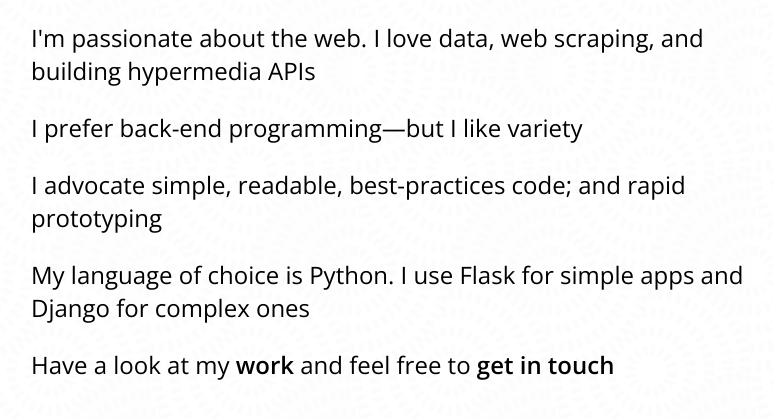
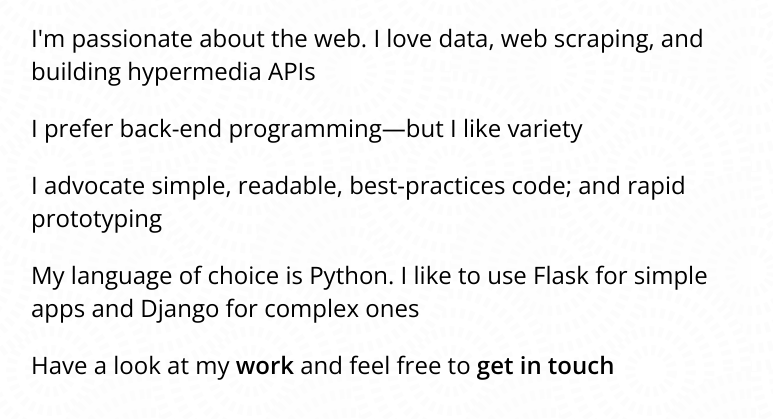
Before and after one commit to beaumartinez/home, a Flask app: page /about/ in a window 1280 px wide. Shown: the part 229-648 px from the top of the page, without its empty margins (249-1022 px from the left). Run offline with Flask 2, Linux system fonts and the light colour scheme; some libraries are stand-ins or nearby versions.

Commit message:
Reword about

```diff
--- a/home/templates/about.html
+++ b/home/templates/about.html
@@ -18,7 +18,7 @@
 
         <p>I advocate simple, readable, best-practices code; and rapid prototyping
 
-        <p>My language of choice is Python. I use Flask for simple apps and Django for complex ones
+        <p>My language of choice is Python. I like to use Flask for simple apps and Django for complex ones
 
         <p>Have a look at my <a href=http://github.com/beaumartinez>work</a> and feel free to <a href="mailto:beau@beaumartinez.com?subject=Hi">get in touch</a>
     </article>
```
